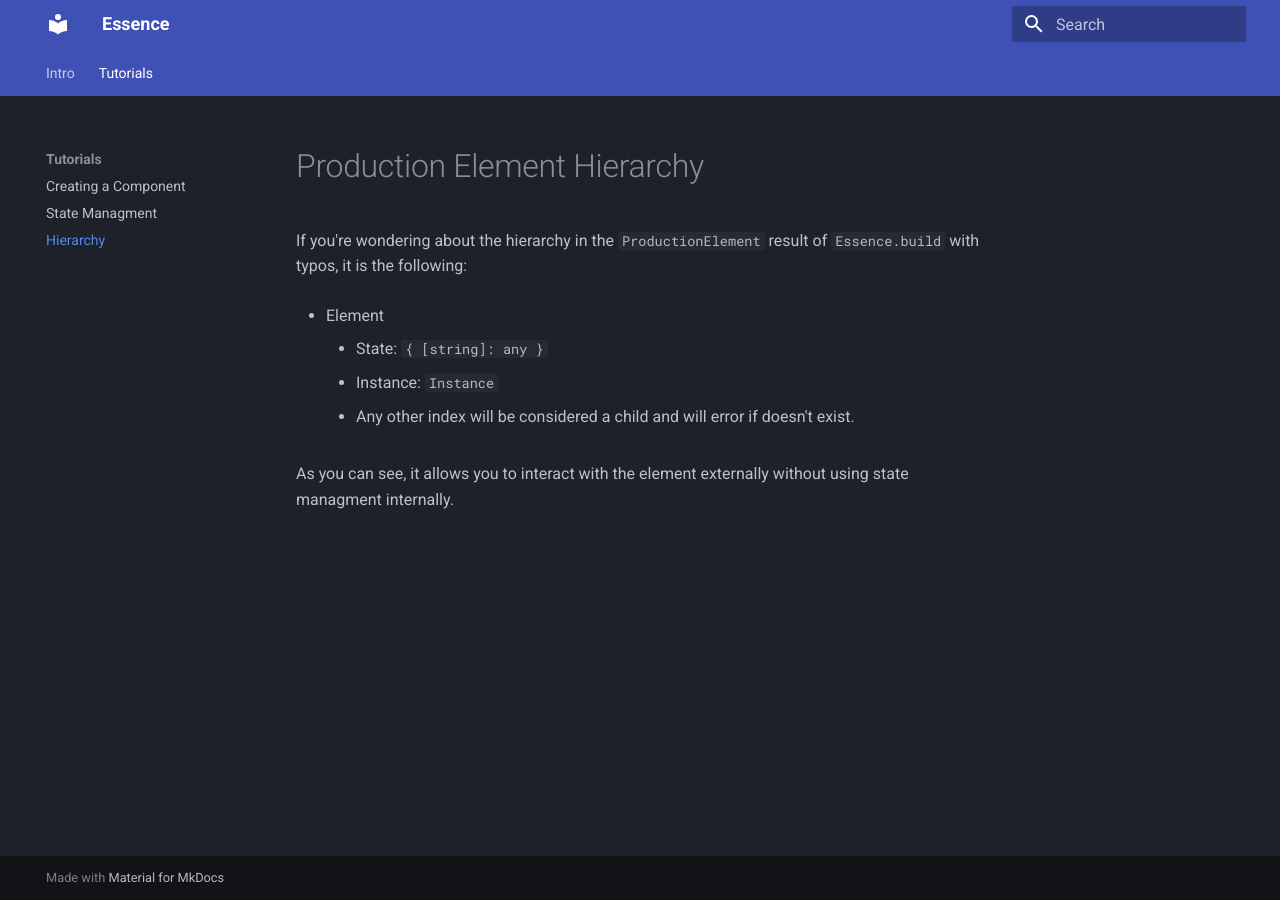
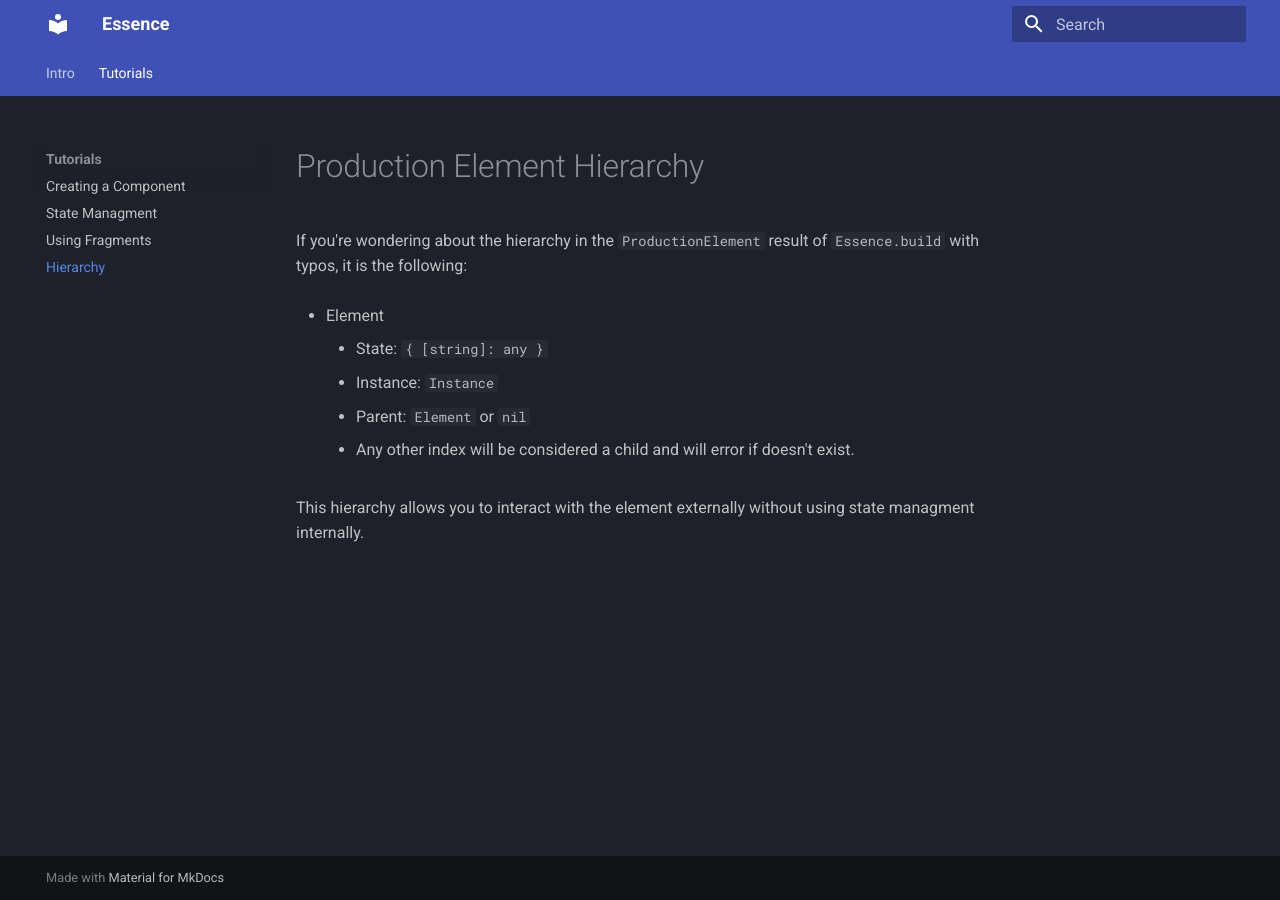
Before and after one commit to Rivangek/Essence, an MkDocs documentation site: the page built from docs/tutorials/hierarchy.md, in a window 1280 px wide. Built offline with MkDocs 1.6.1 and Material for MkDocs 9.7.7, drawn with Linux system fonts in a browser that asks for light colours.

Commit message:
Docs modification

```diff
--- a/docs/tutorials/hierarchy.md
+++ b/docs/tutorials/hierarchy.md
@@ -5,7 +5,8 @@ If you're wondering about the hierarchy in the `ProductionElement` result of `Es
 * Element
     * State: `{ [string]: any }`
     * Instance: `Instance`
+    * Parent: `Element` or `nil`
 
     * Any other index will be considered a child and will error if doesn't exist.
 
-As you can see, it allows you to interact with the element externally without using state managment internally.
+This hierarchy allows you to interact with the element externally without using state managment internally.
--- a/mkdocs.yml
+++ b/mkdocs.yml
@@ -16,6 +16,7 @@ nav:
   - Tutorials:
     - Creating a Component: tutorials/first_component.md
     - State Managment: tutorials/state_managment.md
+    - Using Fragments: tutorials/using_fragments.md
     - Hierarchy: tutorials/hierarchy.md
 
 markdown_extensions:
```
Also changed, not shown: docs/tutorials/first_component.md (+0 -11 lines), docs/tutorials/using_fragments.md (added, +29 -0 lines).
